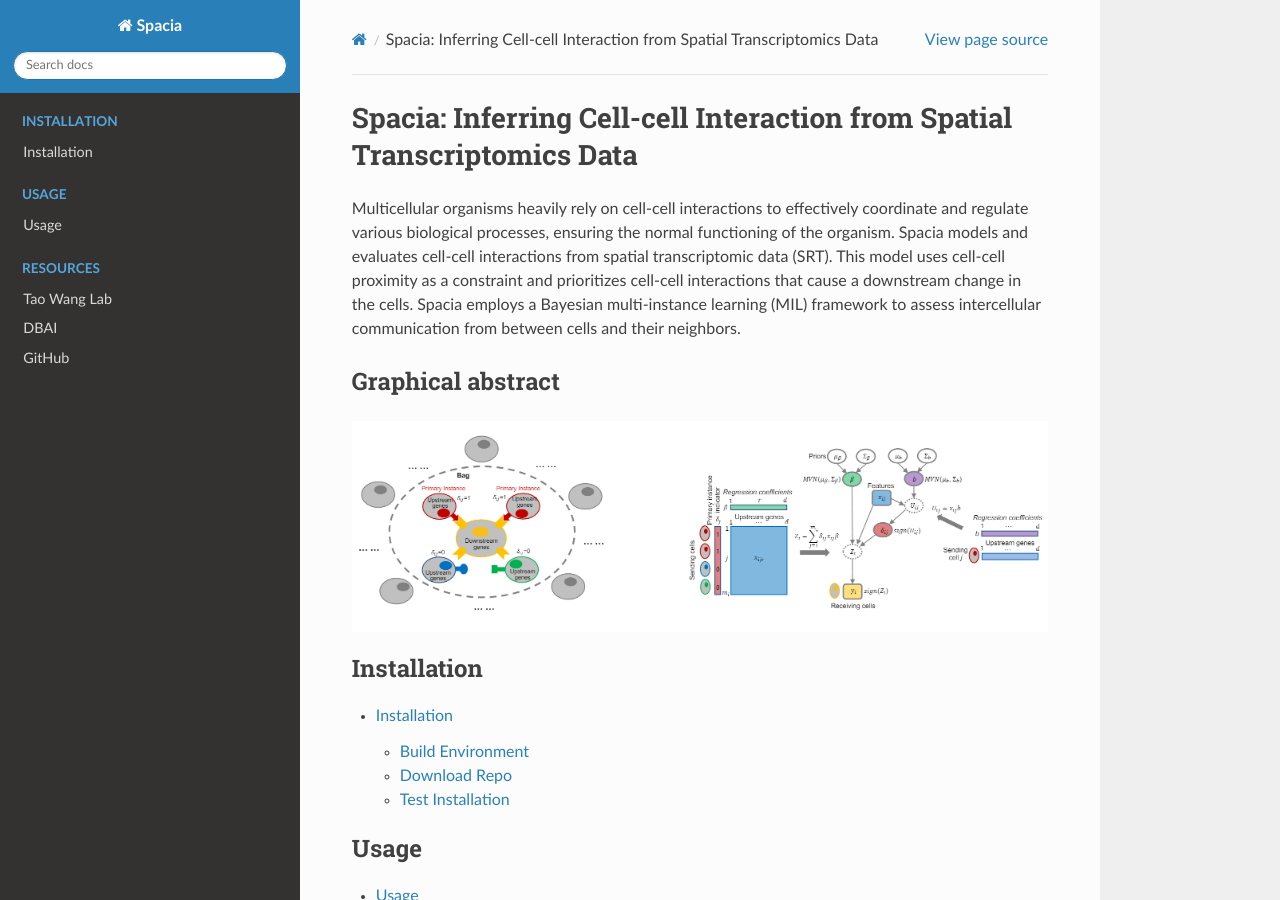
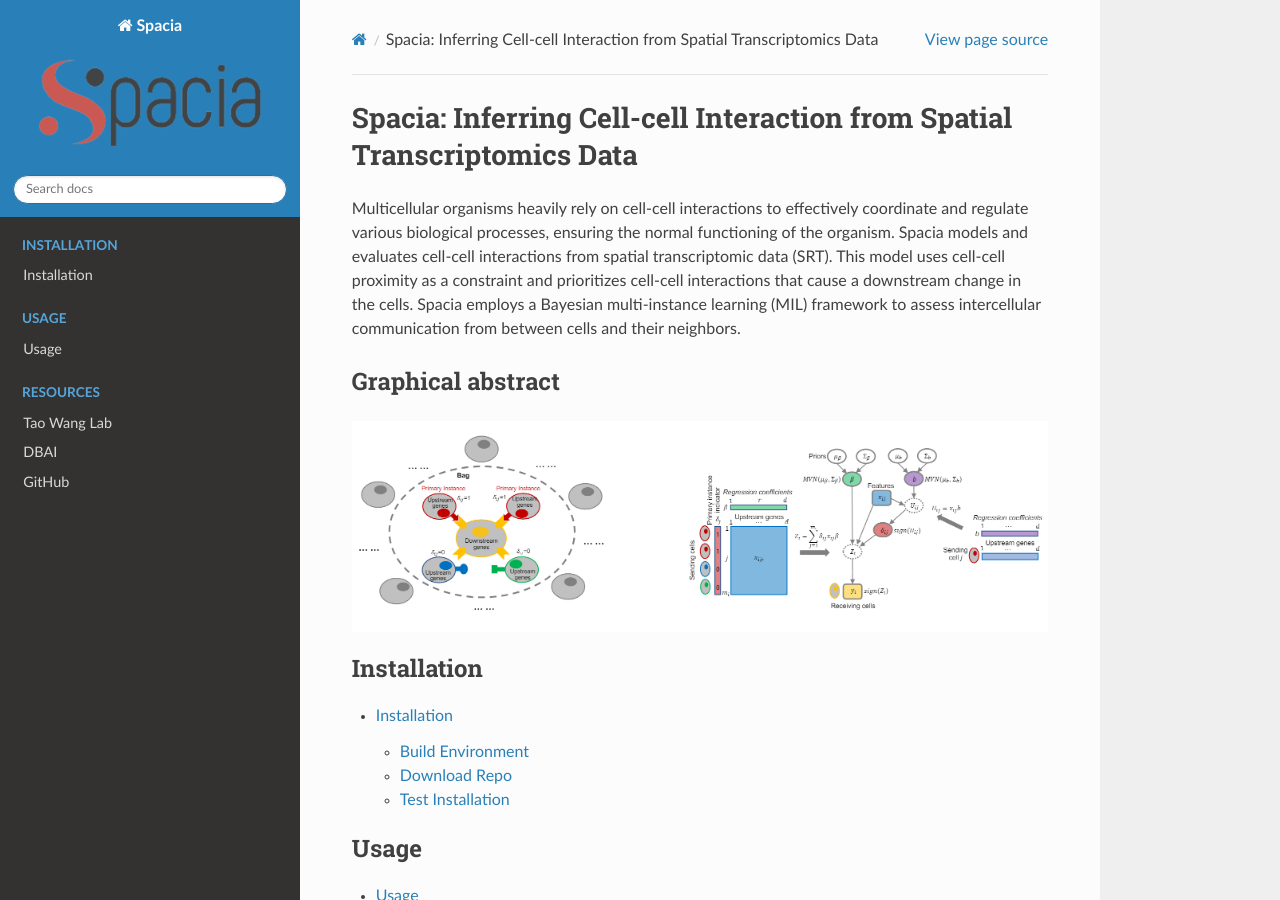
Before and after one commit to nickwfj123/spacia2022_doc, a Sphinx documentation site: the page built from docs/index.rst, in a window 1280 px wide and 900 px high. Built offline with Sphinx 7.4.7 and the Read the Docs theme 2.0.0, drawn with Linux system fonts in a browser that asks for light colours.

Commit message:
Update conf.py

```diff
--- a/docs/conf.py
+++ b/docs/conf.py
@@ -62,4 +62,4 @@
 # so a file named "default.css" will overwrite the builtin "default.css".
 html_static_path = ["_static"]
 
-html_logo = "../assets/spaica_logo.png"
+html_logo = "../assets/spacia_logo.png"
```
